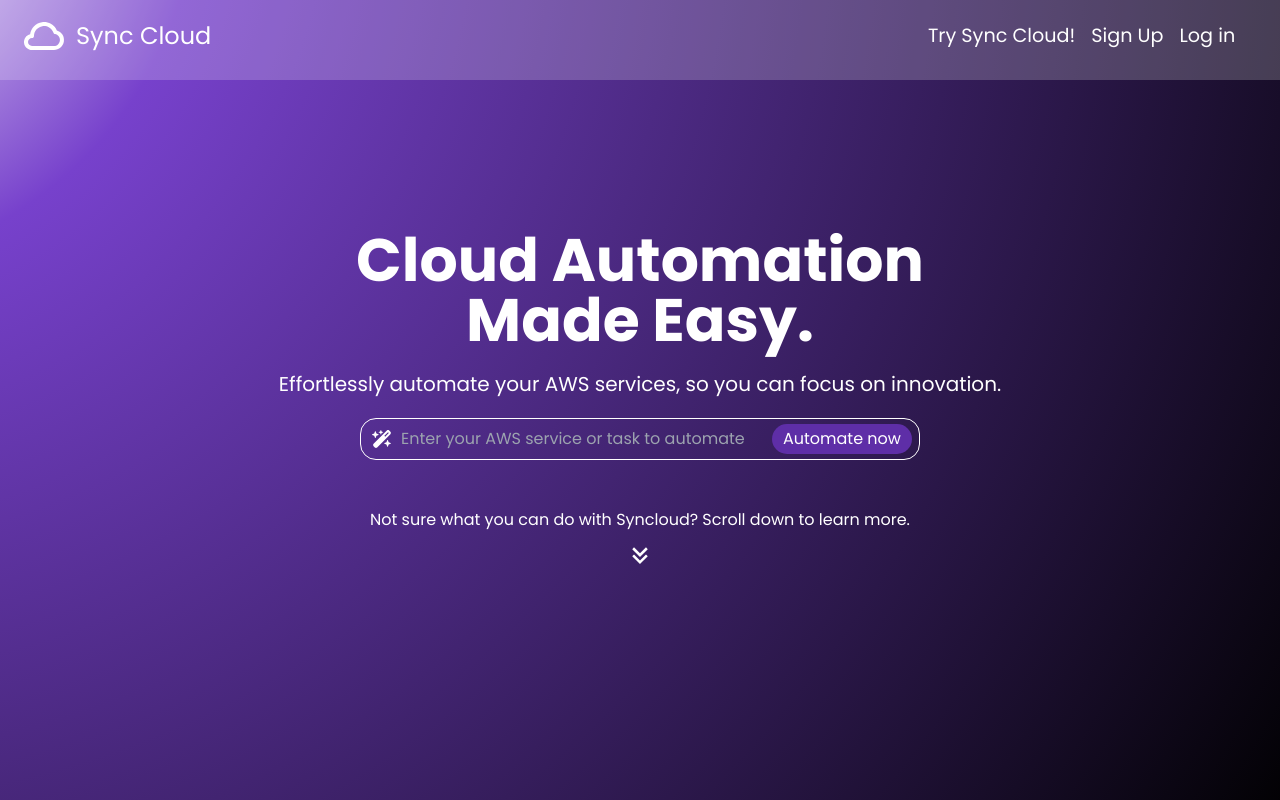
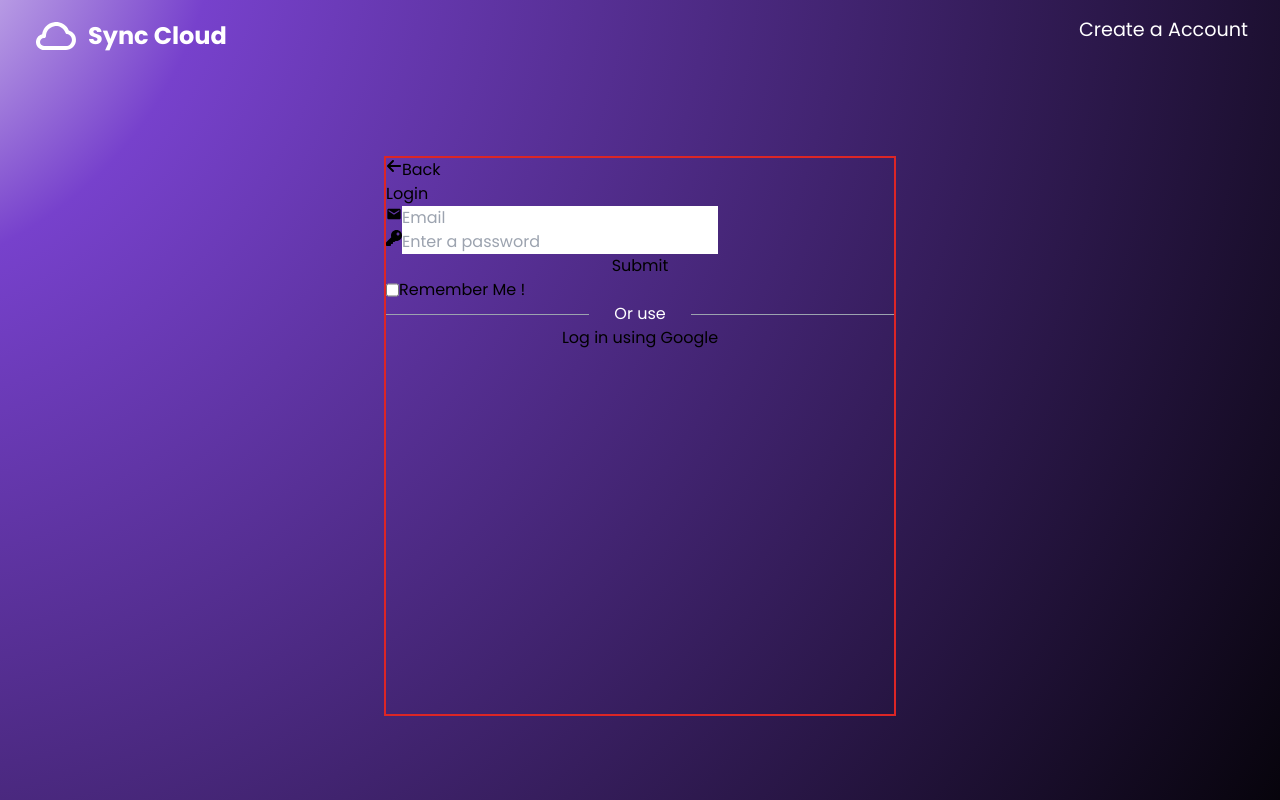
Before and after one commit to Babithkp/Syn-Cloud-Frontend, a React (Vite) app: page /sign_in in a window 1280 px wide. Shown: the top 800 px of the page. Built offline with nearby package versions, Linux system fonts and the light colour scheme.

Commit message:
added html code for login

```diff
--- a/package.json
+++ b/package.json
@@ -12,7 +12,8 @@
   "dependencies": {
     "react": "^18.3.1",
     "react-dom": "^18.3.1",
-    "react-icons": "^5.3.0"
+    "react-icons": "^5.3.0",
+    "react-router-dom": "^6.27.0"
   },
   "devDependencies": {
     "@eslint/js": "^9.11.1",
--- a/src/App.tsx
+++ b/src/App.tsx
@@ -1,9 +1,27 @@
+import { BrowserRouter, Route, Routes } from "react-router-dom"
 import Home from "./component/Home"
+import Sign_in from "./component/Sign_In_Sign_Up/Sign_in"
 
 const App = () => {
   return (
     <>
-      <Home/>
+      <BrowserRouter>
+
+        <Routes>
+
+          <Route
+          element={<Home/>}
+          path="/"
+          />
+
+          <Route
+          element={<Sign_in/>}
+          path="/sign_in"
+          />
+
+        </Routes>
+
+      </BrowserRouter>
     </>
 
   )
--- a/src/component/Home/Navbar.tsx
+++ b/src/component/Home/Navbar.tsx
@@ -1,10 +1,11 @@
+import { Link } from 'react-router-dom';
 import SyncCloud_Logo from '../../assets/syncloud_logo.svg'
 
 const Navbar = () => {
   return (
     <>
       {/* Main container with background animation and full-screen height/width */}
-      <div className=" h-[10vh] w-[100vw] fixed text-white font-poppins font-normal bg-white bg-opacity-20 z-20">
+      <div className=" h-[10vh] w-[100vw] absolute text-white font-poppins font-normal z-20">
         {/* Navbar section with brand and menu items */}
         <div className="flex justify-between p-5 text-2xl -mt-2">
           <div className=" flex align-middle">
@@ -12,9 +13,9 @@
             <p className=" my-auto mx-2 ">Sync Cloud</p>
           </div>
           <ul className="flex relative cursor-pointer gap-4 text-[1.2rem] -left-[2%] mt-2">
-            <li className="hover:underline">Try Sync Cloud!</li>
-            <li className="hover:underline">Sign Up</li>
-            <li className="hover:underline">Log in</li>
+            <Link to={"/"} className="hover:underline" >Try Sync Cloud!</Link>
+            <Link to={"/"} className="hover:underline">Sign Up</Link>
+            <Link to={"/sign_in"} className="hover:underline">Log in</Link>
           </ul>
         </div>
       </div>
--- /dev/null
+++ b/src/component/Sign_In_Sign_Up/Sign_in.tsx
@@ -0,0 +1,65 @@
+import { Link } from 'react-router-dom'
+import SyncCloud_Logo from '../../assets/syncloud_logo.svg'
+import { MdEmail } from "react-icons/md";
+import { FaKey } from "react-icons/fa";
+import { FaArrowLeft } from "react-icons/fa6";
+
+const Sign_in = () => {
+
+  return (
+    <div className="bg-gradient-radial animate-gradient-expansion flex flex-col w-[100vw] h-[100vh] font-poppins">
+
+        <div className="SignIN_Header relative h-[9vh] flex align-middle">
+            <img src={SyncCloud_Logo} className='ml-8'/>
+            <p className=" my-auto mx-2 text-white text-2xl"><b>Sync Cloud</b></p>
+            <Link to={"/"} className='absolute right-8 flex text-[1.2rem] text-white mt-4'>Create a  Account</Link>
+        </div>
+
+        <div className="SignIN_Content h-[70vh] w-[40vw] m-auto border-2 border-red-600">
+
+            <Link to={"/"} className='flex'><FaArrowLeft/>Back</Link>
+            <p>Login</p>
+
+            <form action="" className='flex flex-col'>
+
+                <div className="Email_Feild flex">
+                    <MdEmail/>
+                    <input
+                    type="text"
+                    placeholder="Email"
+                    />
+                </div>
+
+                <div className="Password_feild flex">
+                    <FaKey/>
+                    <input
+                    type="text"
+                    placeholder="Enter a password"
+                    />
+                </div>
+
+                <button>Submit</button>
+
+                <div className="Remember_me_block flex">
+                    <input type="checkbox" name="" id="" />
+                    <p>Remember Me !</p>
+                </div>
+
+                <div className="flex items-center justify-between w-full text-white">
+                    <hr className="w-[40%] border-gray-400" />
+                    <span className="px-2 mx-auto">Or use</span>
+                    <hr className="w-[40%] border-gray-400" />
+                </div>
+
+                <button>Log in using Google</button>
+
+            </form>
+
+        </div>
+
+    </div>
+  )
+
+}
+
+export default Sign_in
--- a/src/index.css
+++ b/src/index.css
@@ -3,3 +3,8 @@
 @tailwind base;
 @tailwind components;
 @tailwind utilities;
+
+body{
+    width: 100vw;
+    overflow-x: hidden;
+}
```
Also changed, not shown: 1 other file (tests, documents, lock files or other folders).
